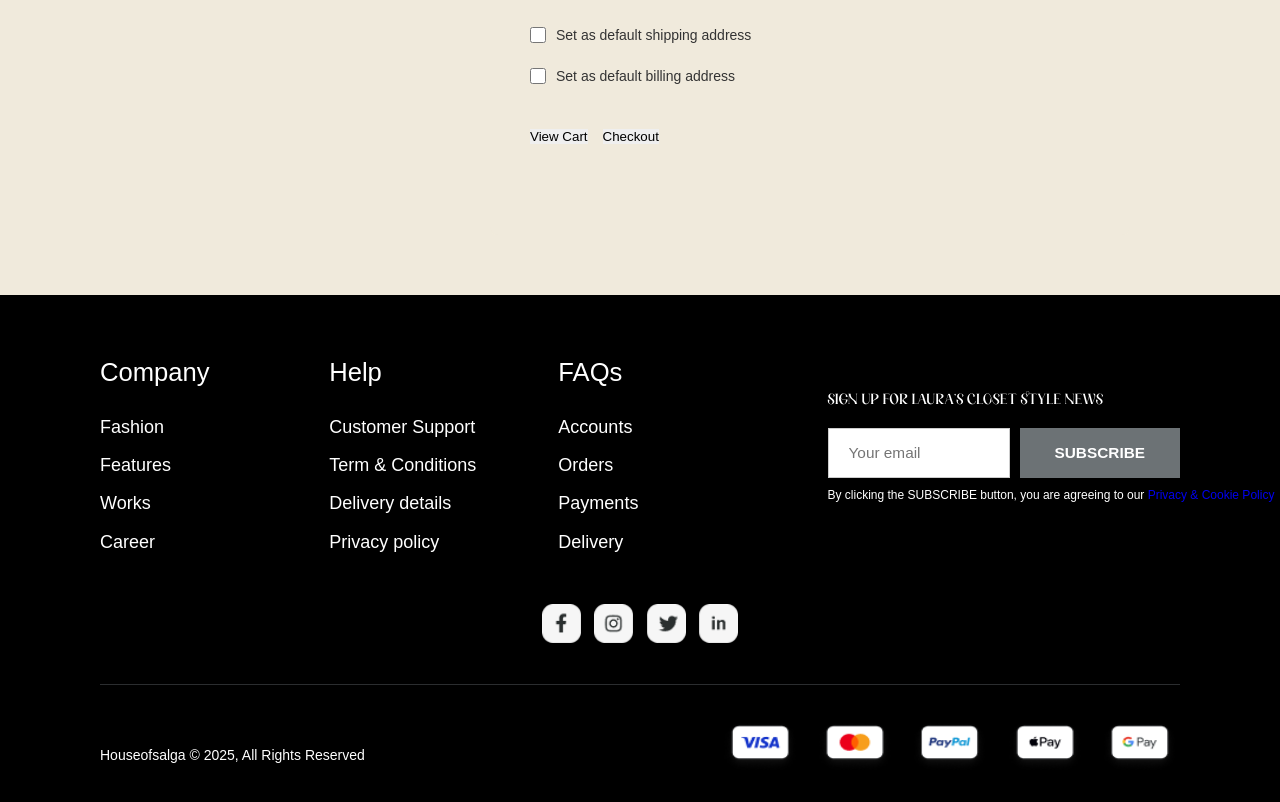
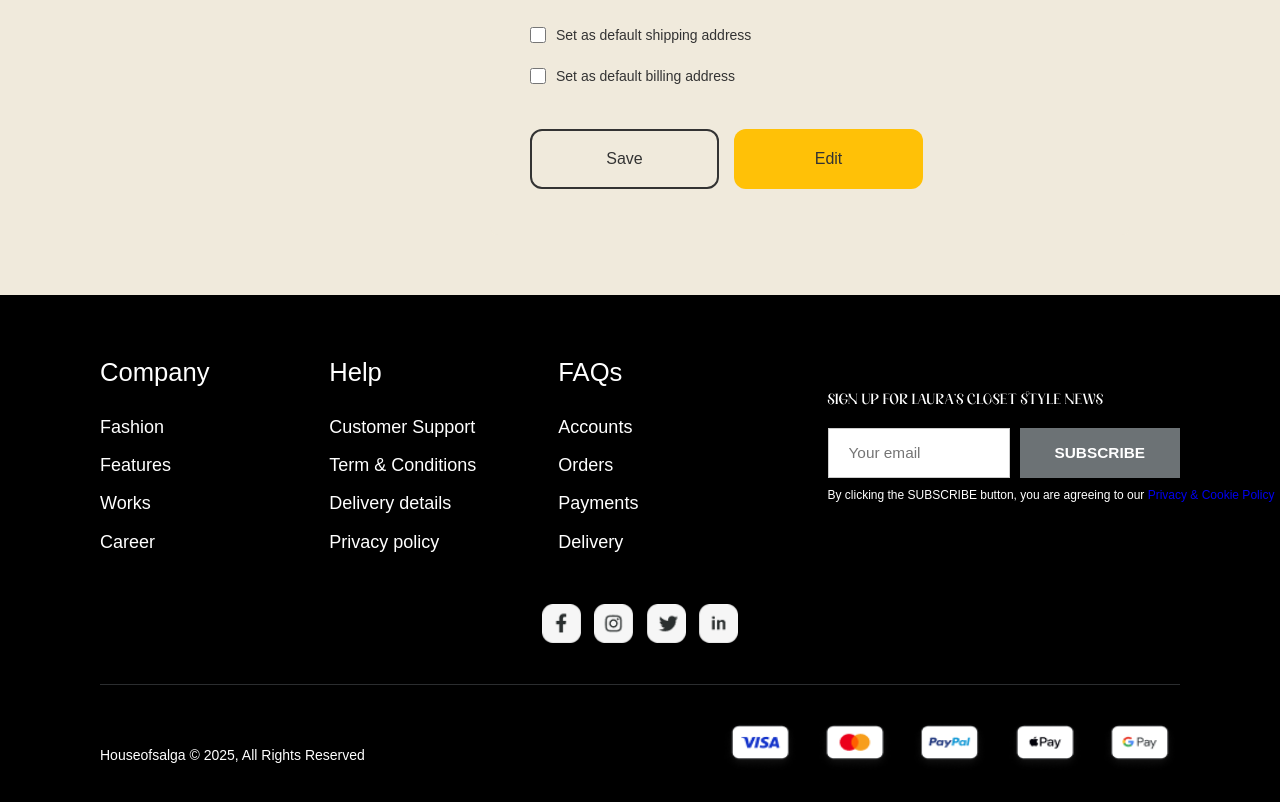
Before and after one commit to Fuchsius/HouseOfSalga, a React (Create React App) app in the folder frontend/: page /personal-info in a window 1280 px wide. Shown: the part 1160-1962 px from the top of the page. Built offline with nearby package versions, Linux system fonts and the light colour scheme; a web font is replaced by a local one.

Commit message:
Update PersonalInformation.jsx
save and edit button add

```diff
--- a/frontend/src/Pages/PersonalInformations/PersonalInformation.jsx
+++ b/frontend/src/Pages/PersonalInformations/PersonalInformation.jsx
@@ -213,16 +213,16 @@ const PersonalInformation = () => {
                     <button
                       type="button"
                       onClick={handleViewCart}
-                      className="view-cart-button"
+                      className="save-button"
                     >
-                      View Cart
+                     Save
                     </button>
                     <button
                       type="button"
                       onClick={handleCheckout}
-                      className="checkout-button"
+                      className="edit-button"
                     >
-                      Checkout
+                      Edit
                     </button>
                   </div>
                 </div>
```
